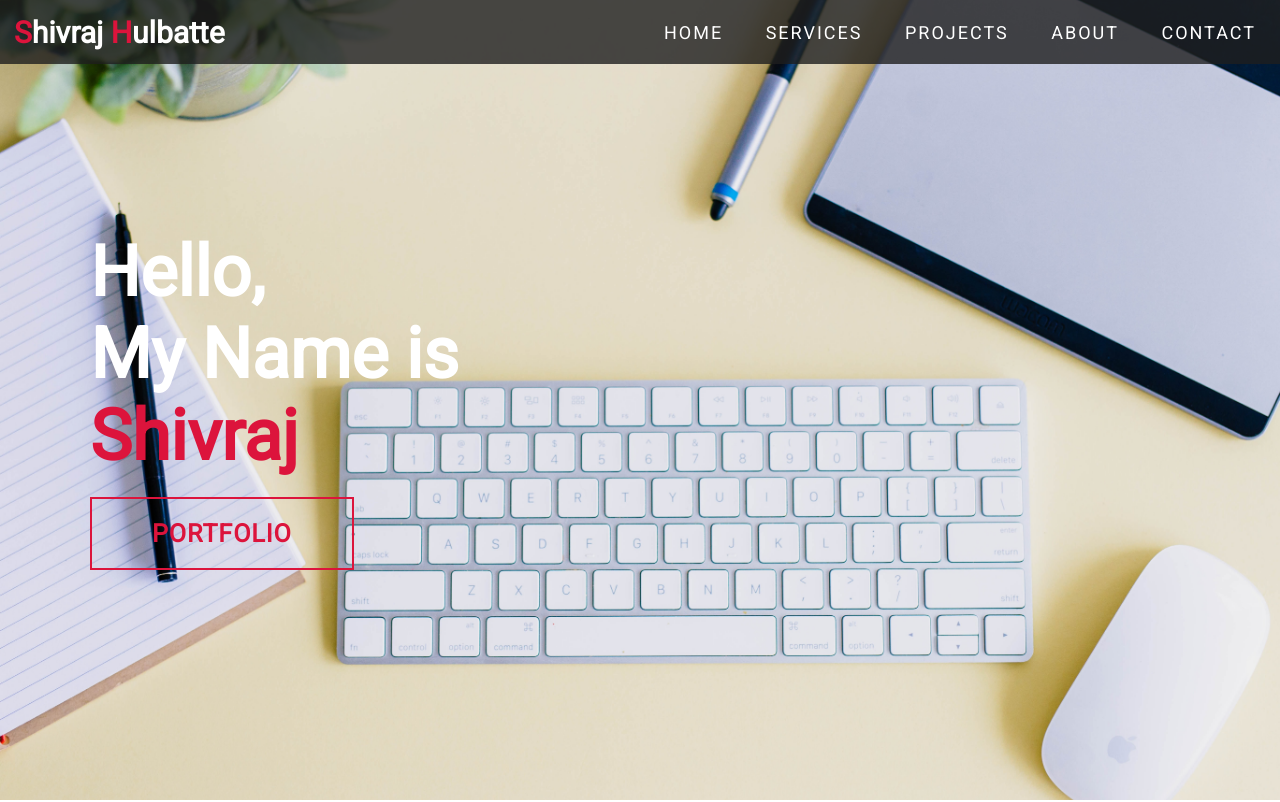
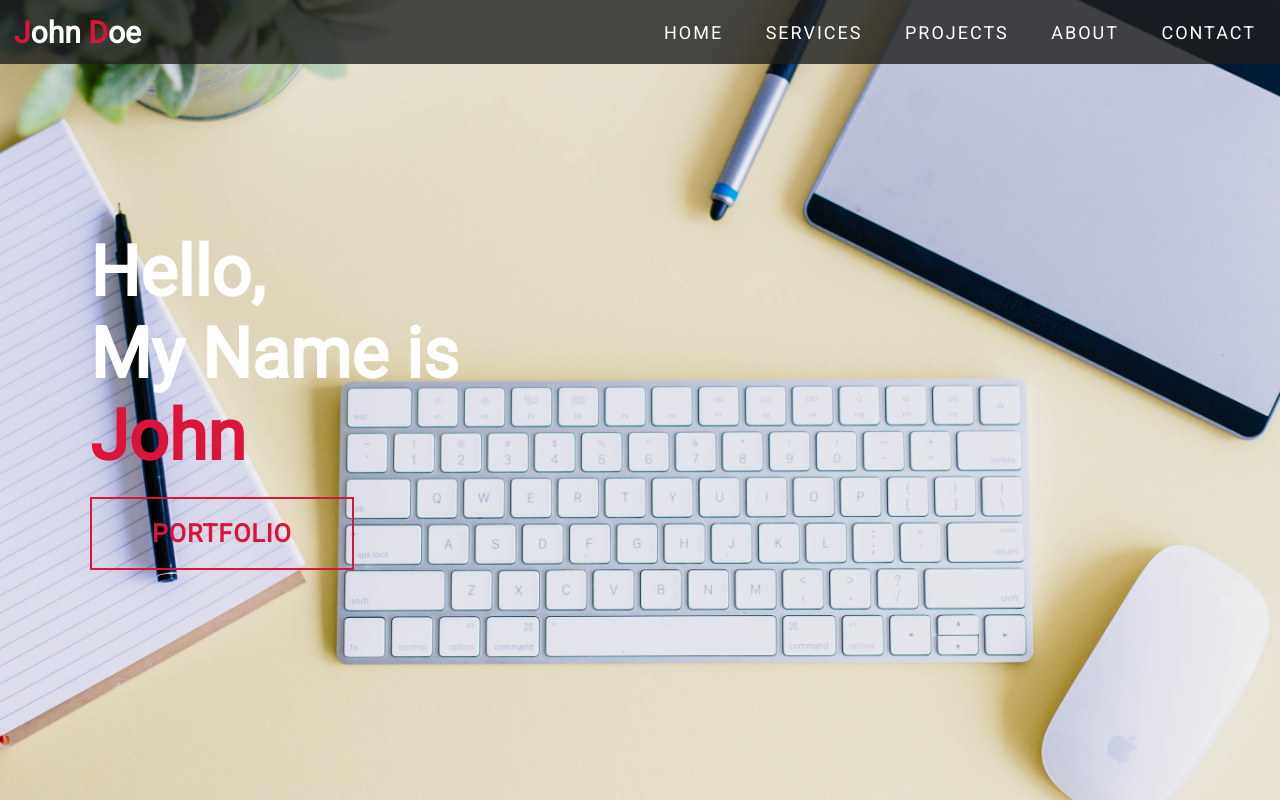
Before and after one commit to shivrajpro/portfolio-template-1, a plain HTML site: page index.html in a window 1280 px wide. Shown: the top 802 px of the page. Drawn offline with Linux system fonts and the light colour scheme.

Commit message:
changing default name

```diff
--- a/index.html
+++ b/index.html
@@ -12,7 +12,7 @@
     <section id="header">
         <div class="header container">
             <div class="navbar">
-                <div class="brand"><a href="#"><h1><span>S</span>hivraj <span>H</span>ulbatte</h1></a></div>
+                <div class="brand"><a href="#"><h1><span>J</span>ohn <span>D</span>oe</h1></a></div>
             </div>
             <div class="nav-list">
                 <div class="hamburger">
@@ -35,7 +35,7 @@
             <div>
                 <h1>Hello, <span></span></h1>
                 <h1>My Name is <span></span></h1>
-                <h1>Shivraj <span></span></h1>
+                <h1>John <span></span></h1>
                 <a href="#" class="cta">Portfolio</a>
             </div>
         </div>
@@ -185,7 +185,7 @@
     <!-- footer section -->
     <section id="footer">
         <div class="footer container">
-            <div class="brand"><h1><span>S</span>hivraj <span>H</span>ulbatte</h1> </div>
+            <div class="brand"><h1><span>J</span>ohn <span>D</span>oe</h1> </div>
             <h2>Your complete web solution</h2>
             <div class="social-icon">
                 <div class="social-item">
```
